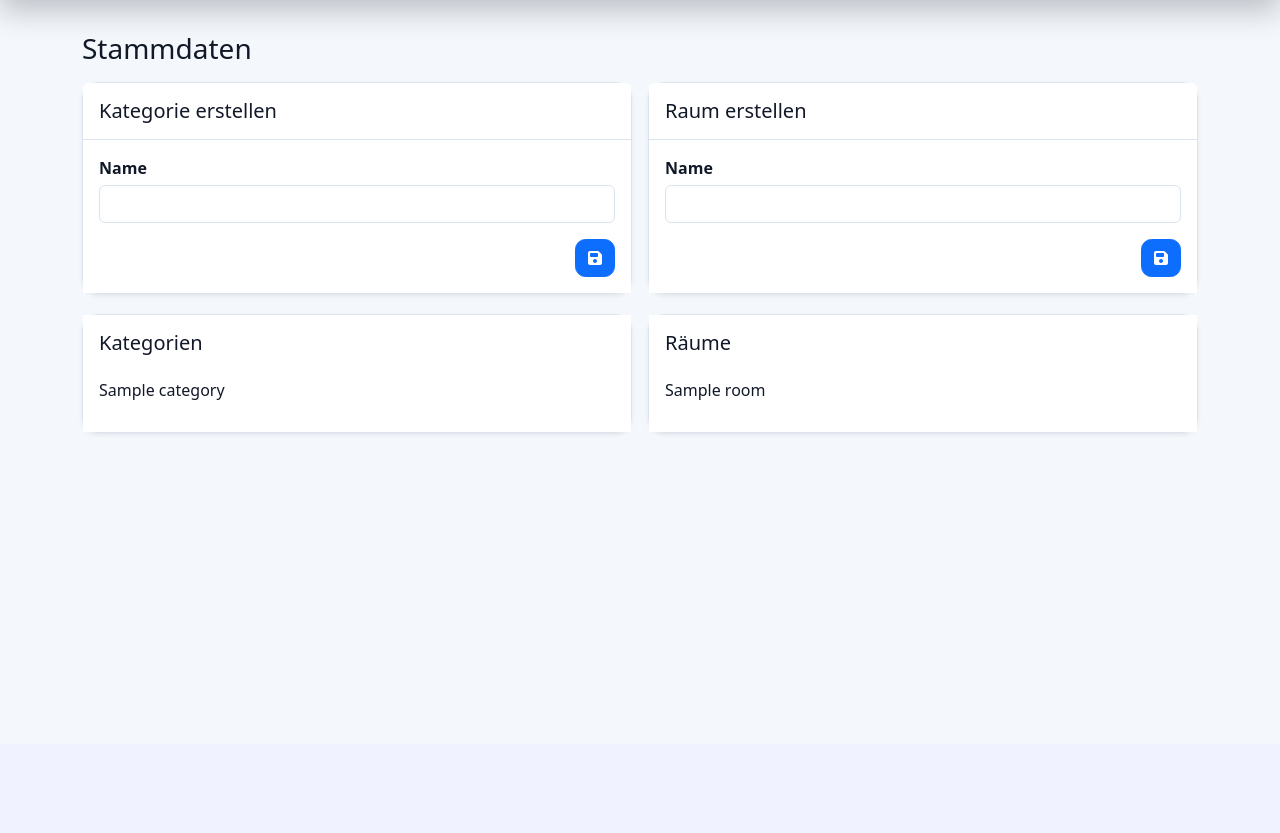
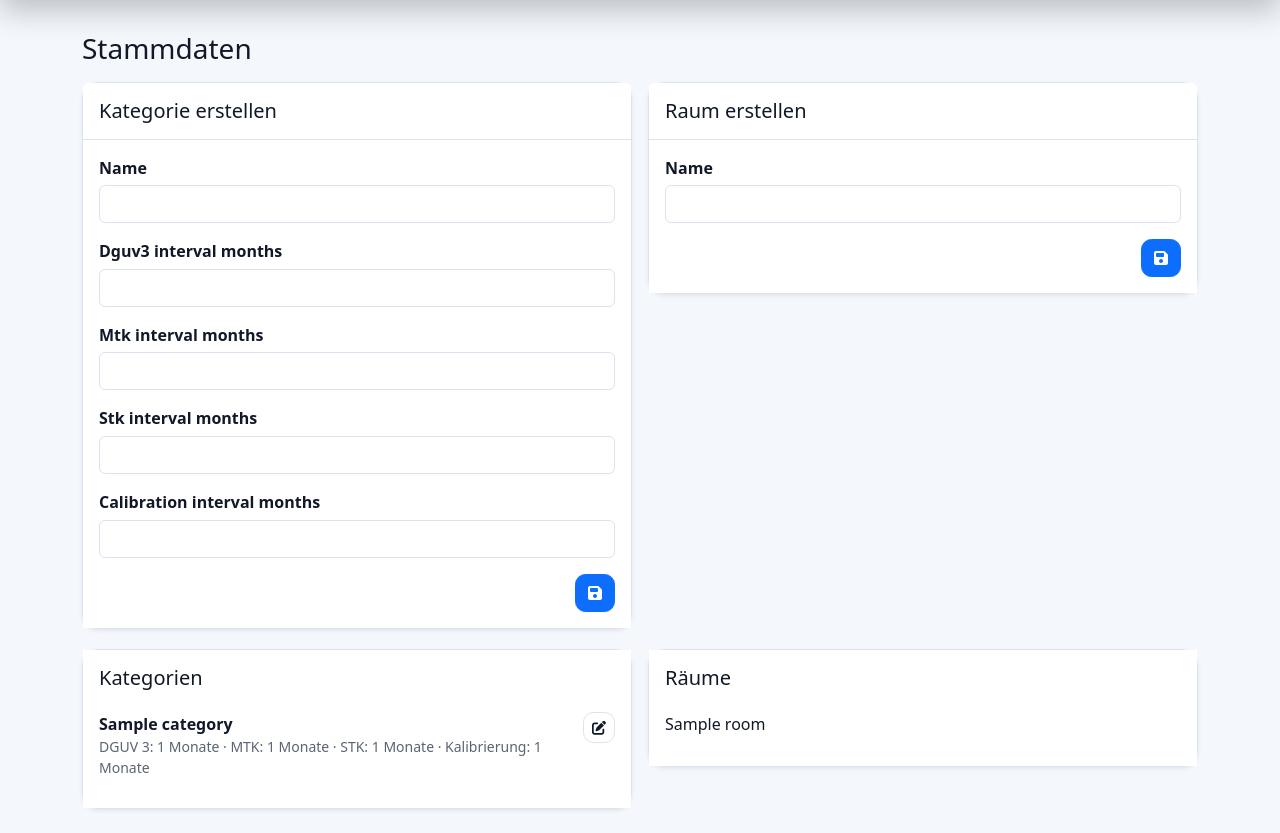
Before and after one commit to fjhzi/MPV, a Django app: page /stammdaten/ in a window 1280 px wide. Shown: the part 56-889 px from the top of the page. Before the commit the page ends 491 px from the top, so only its background shows below. Run offline with Django 5.2, Linux system fonts and the light colour scheme; tables that the repository leaves empty hold one stand-in row (values such as "Sample post").

Commit message:
Adjust device/category fields and enable category interval editing

```diff
--- a/inventory/forms.py
+++ b/inventory/forms.py
@@ -41,7 +41,6 @@ class MedicalDeviceForm(BootstrapStyledModelForm):
             "serial_number",
             "cohort_device_number",
             "manufacturer",
-            "ce_marking",
             "delivery_date",
             "contact_data",
             "notes",
@@ -53,13 +52,16 @@ class MedicalDeviceForm(BootstrapStyledModelForm):
         }
 
 
-class CategoryForm(forms.ModelForm):
+class CategoryForm(BootstrapStyledModelForm):
     class Meta:
         model = Category
-        fields = ["name"]
-        widgets = {
-            "name": forms.TextInput(attrs={"class": "form-control"}),
-        }
+        fields = [
+            "name",
+            "dguv3_interval_months",
+            "mtk_interval_months",
+            "stk_interval_months",
+            "calibration_interval_months",
+        ]
 
 
 class RoomForm(forms.ModelForm):
--- a/inventory/models.py
+++ b/inventory/models.py
@@ -5,6 +5,10 @@ from django.db import models
 class Category(models.Model):
     name = models.CharField(max_length=120, unique=True)
     description = models.TextField(blank=True)
+    dguv3_interval_months = models.PositiveIntegerField(null=True, blank=True)
+    mtk_interval_months = models.PositiveIntegerField(null=True, blank=True)
+    stk_interval_months = models.PositiveIntegerField(null=True, blank=True)
+    calibration_interval_months = models.PositiveIntegerField(null=True, blank=True)
 
     class Meta:
         ordering = ["name"]
@@ -41,7 +45,6 @@ class MedicalDevice(models.Model):
     serial_number = models.CharField(max_length=120, unique=True)
     cohort_device_number = models.CharField(max_length=120, blank=True)
     manufacturer = models.CharField(max_length=120, blank=True)
-    ce_marking = models.CharField(max_length=120, blank=True)
     delivery_date = models.DateField(null=True, blank=True)
     contact_data = models.TextField(blank=True)
     notes = models.TextField(blank=True)
--- a/inventory/templates/inventory/device_detail.html
+++ b/inventory/templates/inventory/device_detail.html
@@ -21,7 +21,7 @@
           <dt class="col-sm-4">Seriennummer</dt><dd class="col-sm-8">{{ device.serial_number }}</dd>
           <dt class="col-sm-4">Kohorten-Nr.</dt><dd class="col-sm-8">{{ device.cohort_device_number|default:'-' }}</dd>
           <dt class="col-sm-4">Hersteller</dt><dd class="col-sm-8">{{ device.manufacturer|default:'-' }}</dd>
-          <dt class="col-sm-4">CE</dt><dd class="col-sm-8">{{ device.ce_marking|default:'-' }}</dd>
+          <dt class="col-sm-4">Lieferdatum</dt><dd class="col-sm-8">{{ device.delivery_date|date:'d.m.Y'|default:'-' }}</dd>
         </dl>
       </div>
     </div>
--- a/inventory/templates/inventory/stammdaten.html
+++ b/inventory/templates/inventory/stammdaten.html
@@ -47,17 +47,57 @@
     <div class="card shadow-sm"><div class="card-body">
       <h2 class="h5">Kategorien</h2>
       <ul class="list-group list-group-flush">
-        {% for category in categories %}
-          <li class="list-group-item d-flex justify-content-between align-items-center px-0">
-            <span>{{ category.name }}</span>
-            {% if request.user.is_staff %}
-              <form method="post" class="m-0">
+        {% for category, edit_form in category_edit_forms %}
+          <li class="list-group-item px-0">
+            <div class="d-flex justify-content-between align-items-start gap-3">
+              <div>
+                <div class="fw-semibold">{{ category.name }}</div>
+                <div class="small text-muted">
+                  DGUV 3: {{ category.dguv3_interval_months|default:'-' }} Monate ·
+                  MTK: {{ category.mtk_interval_months|default:'-' }} Monate ·
+                  STK: {{ category.stk_interval_months|default:'-' }} Monate ·
+                  Kalibrierung: {{ category.calibration_interval_months|default:'-' }} Monate
+                </div>
+              </div>
+              <div class="d-flex gap-2">
+                <button
+                  class="btn btn-sm btn-outline-primary"
+                  type="button"
+                  data-bs-toggle="collapse"
+                  data-bs-target="#edit-category-{{ category.id }}"
+                  aria-expanded="false"
+                  aria-controls="edit-category-{{ category.id }}"
+                >
+                  <i class="fa-solid fa-pen-to-square" aria-hidden="true"></i>
+                  <span class="visually-hidden">Bearbeiten</span>
+                </button>
+                {% if request.user.is_staff %}
+                  <form method="post" class="m-0">
+                    {% csrf_token %}
+                    <input type="hidden" name="action" value="delete_category">
+                    <input type="hidden" name="category_id" value="{{ category.id }}">
+                    <button class="btn btn-sm btn-outline-danger" type="submit" aria-label="Löschen" title="Löschen"><i class="fa-solid fa-trash" aria-hidden="true"></i></button>
+                  </form>
+                {% endif %}
+              </div>
+            </div>
+            <div class="collapse mt-3" id="edit-category-{{ category.id }}">
+              <form method="post" class="row g-2 p-3 bg-light rounded border">
                 {% csrf_token %}
-                <input type="hidden" name="action" value="delete_category">
+                <input type="hidden" name="action" value="update_category">
                 <input type="hidden" name="category_id" value="{{ category.id }}">
-                <button class="btn btn-sm btn-outline-danger" type="submit" aria-label="Löschen" title="Löschen"><i class="fa-solid fa-trash" aria-hidden="true"></i></button>
+                {% for field in edit_form %}
+                  <div class="col-12 col-md-6">
+                    <label class="form-label" for="{{ field.id_for_label }}">{{ field.label }}</label>
+                    {{ field }}
+                    {% for error in field.errors %}<div class="text-danger small">{{ error }}</div>{% endfor %}
+                  </div>
+                {% endfor %}
+                <div class="col-12 d-flex justify-content-end">
+                  <button class="btn btn-sm btn-primary" type="submit">Änderungen speichern</button>
+                </div>
               </form>
-            {% endif %}
+            </div>
           </li>
         {% empty %}
           <li class="text-muted list-group-item px-0">Keine Kategorien.</li>
--- a/inventory/views.py
+++ b/inventory/views.py
@@ -165,7 +165,12 @@ class CategoryListCreateView(TemplateView):
         context = super().get_context_data(**kwargs)
         context["category_form"] = CategoryForm()
         context["room_form"] = RoomForm()
-        context["categories"] = Category.objects.all()
+        categories = Category.objects.all()
+        context["categories"] = categories
+        context["category_edit_forms"] = [
+            (category, CategoryForm(instance=category, prefix=f"category_{category.pk}"))
+            for category in categories
+        ]
         context["rooms"] = Room.objects.all()
         return context
 
@@ -177,6 +182,11 @@ class CategoryListCreateView(TemplateView):
                 form.save()
         elif action == "create_room":
             form = RoomForm(request.POST)
+            if form.is_valid():
+                form.save()
+        elif action == "update_category":
+            category = get_object_or_404(Category, pk=request.POST.get("category_id"))
+            form = CategoryForm(request.POST, instance=category, prefix=f"category_{category.pk}")
             if form.is_valid():
                 form.save()
         elif action == "delete_category":
```
Also changed, not shown: inventory/tests.py (+58 -0 lines), inventory/migrations/0003_remove_medicaldevice_ce_marking_and_more.py (added).
